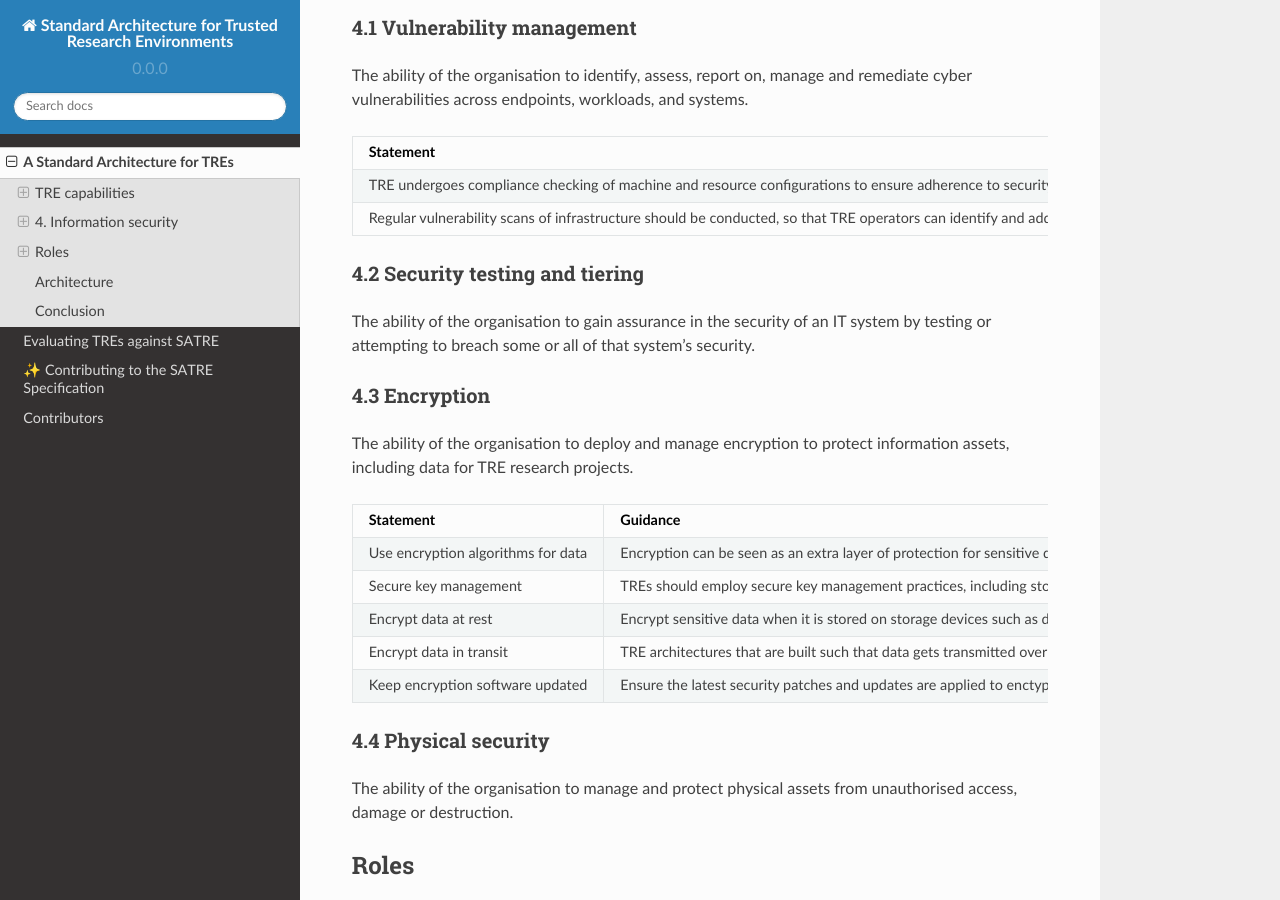
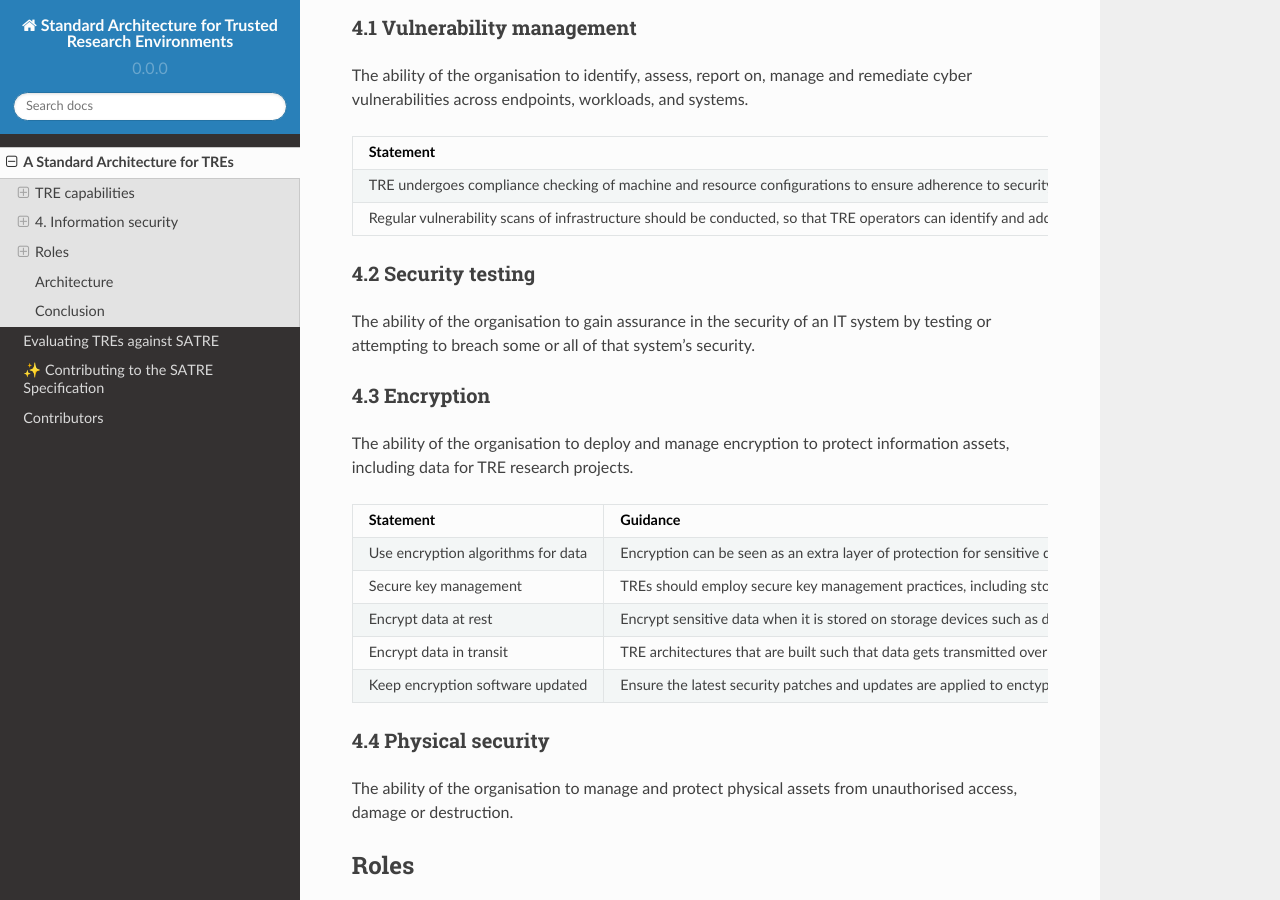
Before and after one commit to sa-tre/satre-specification, a Sphinx documentation site: the page built from docs/source/standard.md, in a window 1280 px wide and 900 px high, scrolled down 2496 px. Built offline with Sphinx 7.4.7 and the Read the Docs theme 2.0.0, drawn with Linux system fonts in a browser that asks for light colours.

Commit message:
restore original title

```diff
--- a/docs/source/standard.md
+++ b/docs/source/standard.md
@@ -110,7 +110,7 @@ The ability of the organisation to identify, assess, report on, manage and remed
 | TRE undergoes compliance checking of machine and resource configurations to ensure adherence to security standards and best practices | This should be done in advance of any sensitive data being uploaded to the environment. Adhering to the highest level of security standards suggested by the IT department of the TRE operators organisation will reduce the risk of security breaches and data leakage.  |
 | Regular vulnerability scans of infrastructure should be conducted, so that TRE operators can identify and address weaknesses that may have been introduced during the TRE's operational lifetime | Ensuring that scans are done on a regular basis can enable proactive mitigation measures to be implemented promptly. One way this can be achived is by ensuring that all machines (whether physical or virtual/cloud-based) are set to check for operating system updates on a regular basis, and install any security patches pushed by the developers of those operating systems.
 
-### 4.2 Security testing and tiering
+### 4.2 Security testing
 
 The ability of the organisation to gain assurance in the security of an IT system by testing or attempting to breach some or all of that system's security.
 
```
